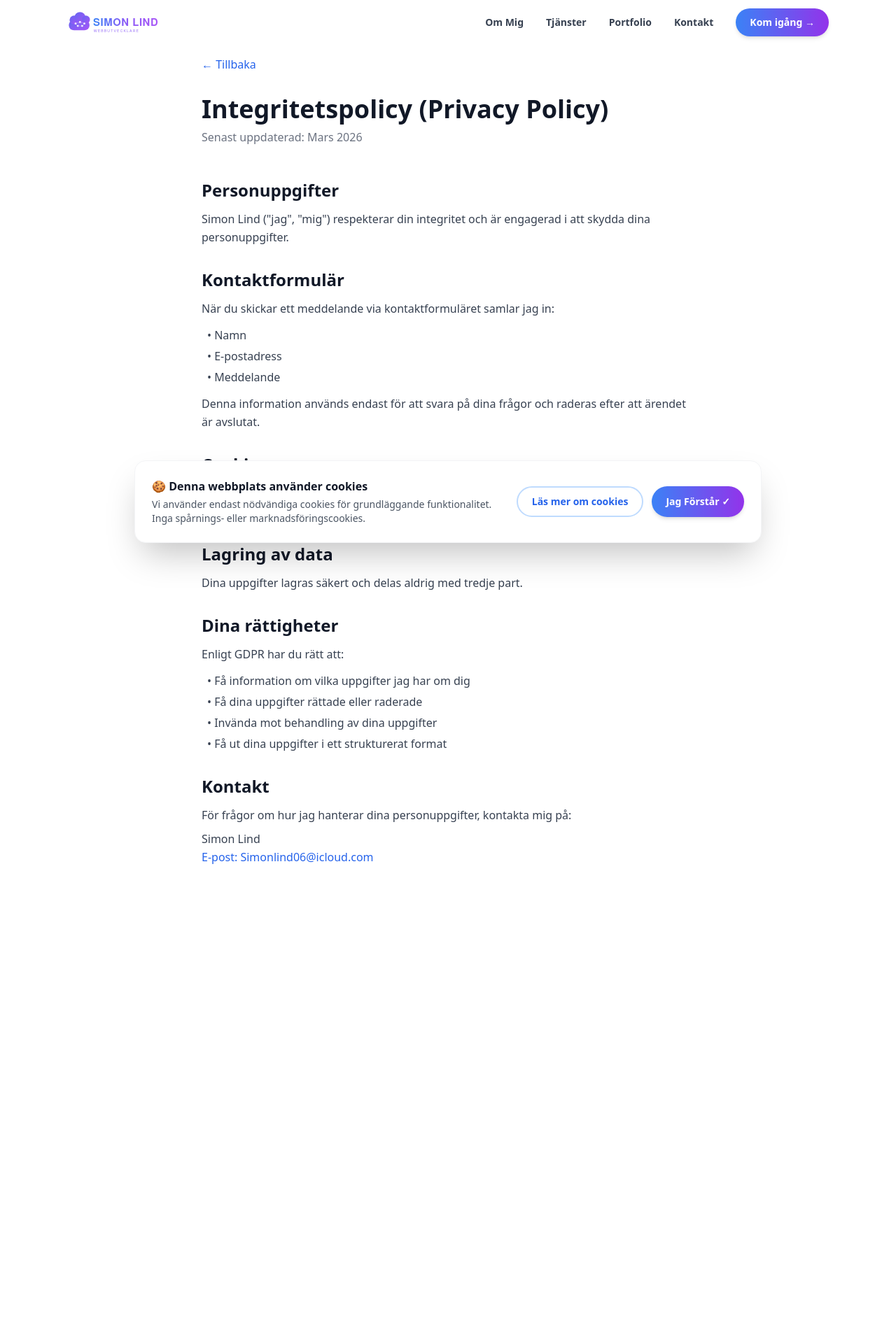
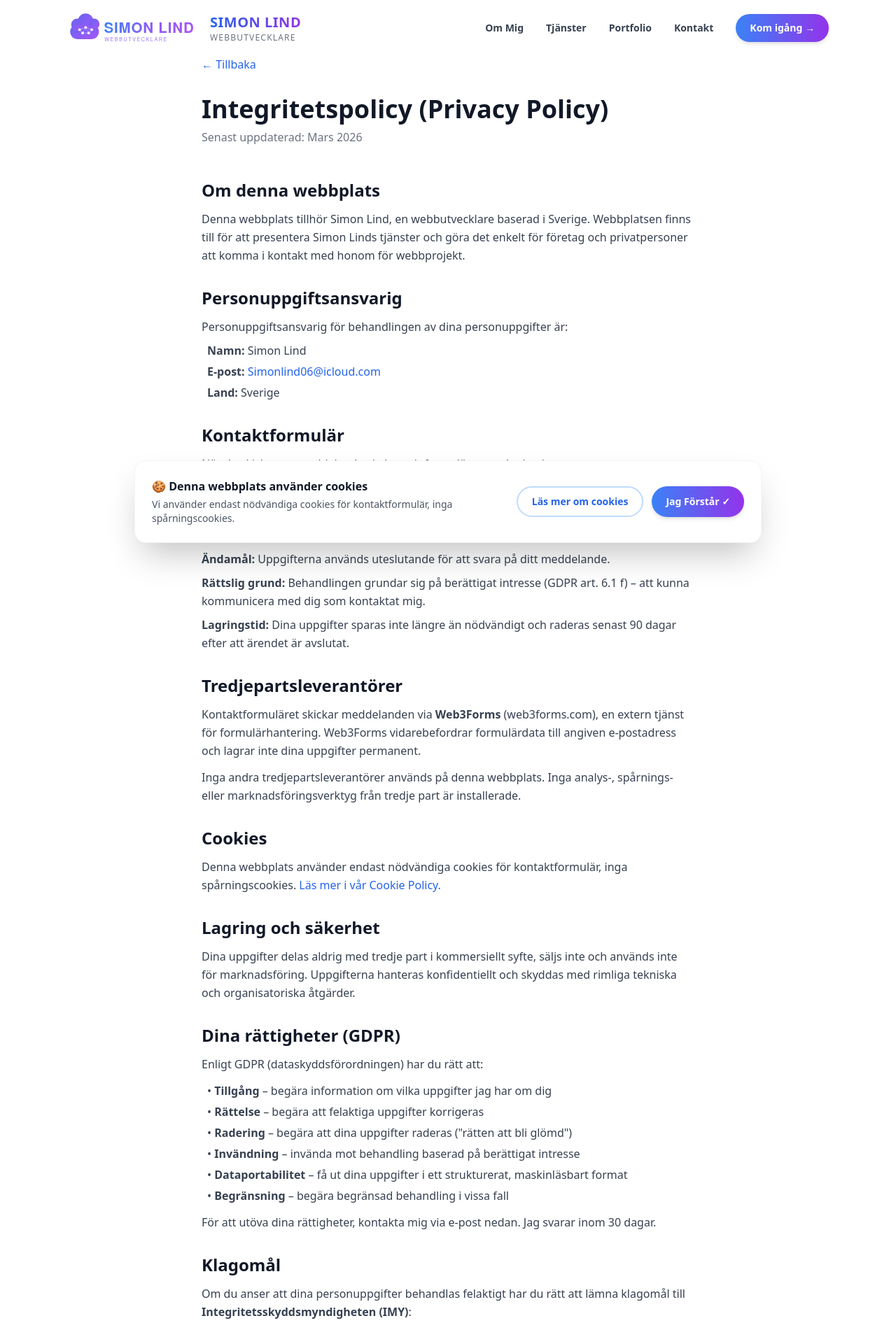
Before and after one commit to bellemartineebusiness/SimonLind, a Next.js app: page /privacy in a window 1280 px wide. Shown: the top 1901 px of the page at 70% size. Before the commit the page ends 1318 px from the top, so only its background shows below. Built offline with nearby package versions, Linux system fonts and the light colour scheme.

Commit message:
Improve navbar logo, update cookie banner, expand GDPR-compliant policies
Co-authored-by: bellemartineebusiness <237834603+bellemartineebusiness@users.noreply.github.com>

```diff
--- a/app/cookies/page.tsx
+++ b/app/cookies/page.tsx
@@ -32,12 +32,19 @@ export default function CookiesPage() {
           <section>
             <h2 className="text-2xl font-bold text-gray-900 mb-3">Vilka cookies använder denna webbplats?</h2>
             <p className="mb-3">
-              Denna webbplats använder endast nödvändiga cookies för grundläggande funktionalitet, såsom:
+              Vi använder endast nödvändiga cookies för kontaktformulär, inga spårningscookies.
+              Mer specifikt används:
             </p>
-            <ul className="list-none space-y-1 ml-2">
-              <li>• Att komma ihåg att du accepterat cookie-policyn</li>
-              <li>• Grundläggande webbplatsfunktionalitet</li>
+            <ul className="list-none space-y-2 ml-2">
+              <li>
+                <strong>cookies-accepted</strong> (localStorage) – lagrar att du accepterat denna
+                cookie-policy, så att bannern inte visas igen. Inget värde skickas till servern.
+              </li>
             </ul>
+            <p className="mt-3 text-sm text-gray-500">
+              Observera: detta är tekniskt sett ett localStorage-värde (webblagring), inte en traditionell
+              cookie – men det fyller samma funktion och regleras på samma sätt.
+            </p>
           </section>
 
           <section>
@@ -45,16 +52,26 @@ export default function CookiesPage() {
             <ul className="list-none space-y-1 ml-2">
               <li>• Spårningscookies</li>
               <li>• Marknadsföringscookies</li>
-              <li>• Analyscookies från tredje part</li>
+              <li>• Analyscookies (t.ex. Google Analytics)</li>
               <li>• Cookies för personlig profilering</li>
+              <li>• Cookies från sociala medieplattformar</li>
+              <li>• Cookies från tredjepartsannonsörer</li>
             </ul>
+          </section>
+
+          <section>
+            <h2 className="text-2xl font-bold text-gray-900 mb-3">Rättslig grund</h2>
+            <p>
+              Nödvändiga cookies (som den ovan) kräver inte uttryckligt samtycke enligt e-integritetslagen,
+              men vi informerar dig om dem ändå i enlighet med god transparenspraxis och GDPR.
+            </p>
           </section>
 
           <section>
             <h2 className="text-2xl font-bold text-gray-900 mb-3">Hantera cookies</h2>
             <p>
-              Du kan när som helst rensa cookies i din webbläsares inställningar. Observera att vissa funktioner på
-              webbplatsen kan påverkas om du blockerar cookies.
+              Du kan när som helst rensa cookies och webblagring i din webbläsares inställningar.
+              Observera att om du raderar <em>cookies-accepted</em> kommer cookie-bannern att visas igen.
             </p>
           </section>
 
--- a/app/globals.css
+++ b/app/globals.css
@@ -4,7 +4,7 @@
 
 html {
   scroll-behavior: smooth;
-  scroll-padding-top: 4rem;
+  scroll-padding-top: 5rem;
 }
 
 @layer base {
--- a/app/privacy/page.tsx
+++ b/app/privacy/page.tsx
@@ -3,7 +3,7 @@ import Link from 'next/link'
 
 export const metadata: Metadata = {
   title: 'Integritetspolicy | Simon Lind - Webbutvecklare',
-  description: 'Läs om hur Simon Lind hanterar dina personuppgifter.',
+  description: 'Läs om hur Simon Lind hanterar dina personuppgifter i enlighet med GDPR.',
 }
 
 export default function PrivacyPage() {
@@ -21,30 +21,72 @@ export default function PrivacyPage() {
         <p className="text-gray-500 mb-12">Senast uppdaterad: Mars 2026</p>
 
         <div className="prose prose-gray max-w-none space-y-8 text-gray-700 leading-relaxed">
+
           <section>
-            <h2 className="text-2xl font-bold text-gray-900 mb-3">Personuppgifter</h2>
+            <h2 className="text-2xl font-bold text-gray-900 mb-3">Om denna webbplats</h2>
             <p>
-              Simon Lind (&quot;jag&quot;, &quot;mig&quot;) respekterar din integritet och är engagerad i att skydda dina personuppgifter.
+              Denna webbplats tillhör Simon Lind, en webbutvecklare baserad i Sverige. Webbplatsen finns
+              till för att presentera Simon Linds tjänster och göra det enkelt för företag och
+              privatpersoner att komma i kontakt med honom för webbprojekt.
             </p>
           </section>
 
           <section>
+            <h2 className="text-2xl font-bold text-gray-900 mb-3">Personuppgiftsansvarig</h2>
+            <p className="mb-2">
+              Personuppgiftsansvarig för behandlingen av dina personuppgifter är:
+            </p>
+            <ul className="list-none space-y-1 ml-2">
+              <li><strong>Namn:</strong> Simon Lind</li>
+              <li><strong>E-post:</strong>{' '}
+                <a href="mailto:Simonlind06@icloud.com" className="text-blue-600 hover:underline">
+                  Simonlind06@icloud.com
+                </a>
+              </li>
+              <li><strong>Land:</strong> Sverige</li>
+            </ul>
+          </section>
+
+          <section>
             <h2 className="text-2xl font-bold text-gray-900 mb-3">Kontaktformulär</h2>
-            <p className="mb-3">När du skickar ett meddelande via kontaktformuläret samlar jag in:</p>
+            <p className="mb-3">
+              När du skickar ett meddelande via kontaktformuläret samlar jag in:
+            </p>
             <ul className="list-none space-y-1 ml-2">
               <li>• Namn</li>
               <li>• E-postadress</li>
               <li>• Meddelande</li>
             </ul>
             <p className="mt-3">
-              Denna information används endast för att svara på dina frågor och raderas efter att ärendet är avslutat.
+              <strong>Ändamål:</strong> Uppgifterna används uteslutande för att svara på ditt meddelande.
+            </p>
+            <p className="mt-2">
+              <strong>Rättslig grund:</strong> Behandlingen grundar sig på berättigat intresse (GDPR art. 6.1 f)
+              – att kunna kommunicera med dig som kontaktat mig.
+            </p>
+            <p className="mt-2">
+              <strong>Lagringstid:</strong> Dina uppgifter sparas inte längre än nödvändigt och raderas
+              senast 90 dagar efter att ärendet är avslutat.
+            </p>
+          </section>
+
+          <section>
+            <h2 className="text-2xl font-bold text-gray-900 mb-3">Tredjepartsleverantörer</h2>
+            <p className="mb-3">
+              Kontaktformuläret skickar meddelanden via <strong>Web3Forms</strong> (web3forms.com),
+              en extern tjänst för formulärhantering. Web3Forms vidarebefordrar formulärdata till
+              angiven e-postadress och lagrar inte dina uppgifter permanent.
+            </p>
+            <p>
+              Inga andra tredjepartsleverantörer används på denna webbplats. Inga analys-, spårnings-
+              eller marknadsföringsverktyg från tredje part är installerade.
             </p>
           </section>
 
           <section>
             <h2 className="text-2xl font-bold text-gray-900 mb-3">Cookies</h2>
             <p>
-              Denna webbplats använder endast nödvändiga cookies för grundläggande funktionalitet.{' '}
+              Denna webbplats använder endast nödvändiga cookies för kontaktformulär, inga spårningscookies.{' '}
               <Link href="/cookies" className="text-blue-600 hover:underline">
                 Läs mer i vår Cookie Policy.
               </Link>
@@ -52,19 +94,47 @@ export default function PrivacyPage() {
           </section>
 
           <section>
-            <h2 className="text-2xl font-bold text-gray-900 mb-3">Lagring av data</h2>
-            <p>Dina uppgifter lagras säkert och delas aldrig med tredje part.</p>
+            <h2 className="text-2xl font-bold text-gray-900 mb-3">Lagring och säkerhet</h2>
+            <p>
+              Dina uppgifter delas aldrig med tredje part i kommersiellt syfte, säljs inte och används
+              inte för marknadsföring. Uppgifterna hanteras konfidentiellt och skyddas med rimliga
+              tekniska och organisatoriska åtgärder.
+            </p>
           </section>
 
           <section>
-            <h2 className="text-2xl font-bold text-gray-900 mb-3">Dina rättigheter</h2>
-            <p className="mb-3">Enligt GDPR har du rätt att:</p>
+            <h2 className="text-2xl font-bold text-gray-900 mb-3">Dina rättigheter (GDPR)</h2>
+            <p className="mb-3">Enligt GDPR (dataskyddsförordningen) har du rätt att:</p>
             <ul className="list-none space-y-1 ml-2">
-              <li>• Få information om vilka uppgifter jag har om dig</li>
-              <li>• Få dina uppgifter rättade eller raderade</li>
-              <li>• Invända mot behandling av dina uppgifter</li>
-              <li>• Få ut dina uppgifter i ett strukturerat format</li>
+              <li>• <strong>Tillgång</strong> – begära information om vilka uppgifter jag har om dig</li>
+              <li>• <strong>Rättelse</strong> – begära att felaktiga uppgifter korrigeras</li>
+              <li>• <strong>Radering</strong> – begära att dina uppgifter raderas (&quot;rätten att bli glömd&quot;)</li>
+              <li>• <strong>Invändning</strong> – invända mot behandling baserad på berättigat intresse</li>
+              <li>• <strong>Dataportabilitet</strong> – få ut dina uppgifter i ett strukturerat, maskinläsbart format</li>
+              <li>• <strong>Begränsning</strong> – begära begränsad behandling i vissa fall</li>
             </ul>
+            <p className="mt-3">
+              För att utöva dina rättigheter, kontakta mig via e-post nedan. Jag svarar inom 30 dagar.
+            </p>
+          </section>
+
+          <section>
+            <h2 className="text-2xl font-bold text-gray-900 mb-3">Klagomål</h2>
+            <p>
+              Om du anser att dina personuppgifter behandlas felaktigt har du rätt att lämna klagomål
+              till <strong>Integritetsskyddsmyndigheten (IMY)</strong>:
+            </p>
+            <p className="mt-2">
+              <a
+                href="https://www.imy.se"
+                target="_blank"
+                rel="noopener noreferrer"
+                className="text-blue-600 hover:underline"
+              >
+                www.imy.se
+              </a>
+              {' '}| imy@imy.se | Tel: 08-657 61 00
+            </p>
           </section>
 
           <section>
--- a/components/CookieBanner.tsx
+++ b/components/CookieBanner.tsx
@@ -31,7 +31,7 @@ export default function CookieBanner() {
         <div className="flex-1">
           <p className="font-semibold text-gray-900 mb-1">🍪 Denna webbplats använder cookies</p>
           <p className="text-sm text-gray-600">
-            Vi använder endast nödvändiga cookies för grundläggande funktionalitet. Inga spårnings- eller marknadsföringscookies.
+            Vi använder endast nödvändiga cookies för kontaktformulär, inga spårningscookies.
           </p>
         </div>
         <div className="flex flex-col sm:flex-row gap-3 flex-shrink-0">
--- a/components/Navbar.tsx
+++ b/components/Navbar.tsx
@@ -42,23 +42,31 @@ export default function Navbar() {
       }`}
     >
       <div className="max-w-6xl mx-auto px-4 sm:px-6 lg:px-8">
-        <div className="flex items-center justify-between h-16">
+        <div className="flex items-center justify-between h-20">
           {/* Logo */}
           <a
             href="#"
-            className="flex items-center focus:outline-none focus:ring-2 focus:ring-blue-500 rounded"
+            className="flex items-center gap-3 focus:outline-none focus:ring-2 focus:ring-blue-500 rounded"
             aria-label="Simon Lind – till toppen"
             onClick={handleNavClick}
           >
             <Image
               src="/simon-lind-logo.svg"
               alt="Simon Lind – Webbutvecklare logotyp"
-              width={160}
-              height={64}
-              className="h-10 w-auto object-contain"
+              width={200}
+              height={80}
+              className="h-14 w-auto object-contain"
               priority
               unoptimized
             />
+            <span className="hidden sm:flex flex-col leading-tight">
+              <span className="text-xl font-extrabold tracking-wide bg-gradient-to-r from-blue-600 to-purple-600 bg-clip-text text-transparent">
+                SIMON LIND
+              </span>
+              <span className="text-xs font-medium tracking-widest text-gray-500 uppercase">
+                Webbutvecklare
+              </span>
+            </span>
           </a>
 
           {/* Desktop nav */}
```
